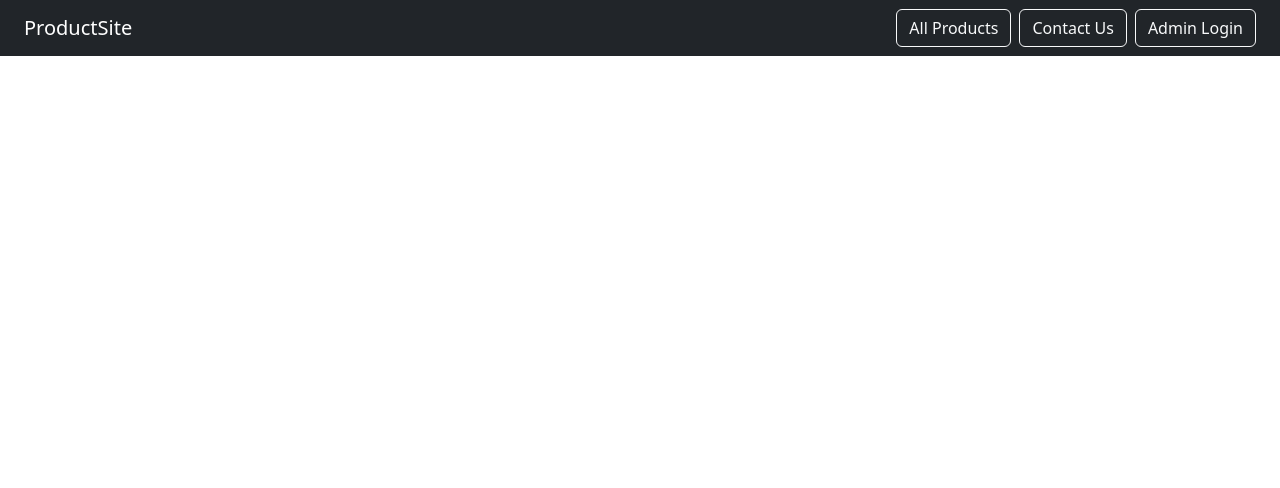
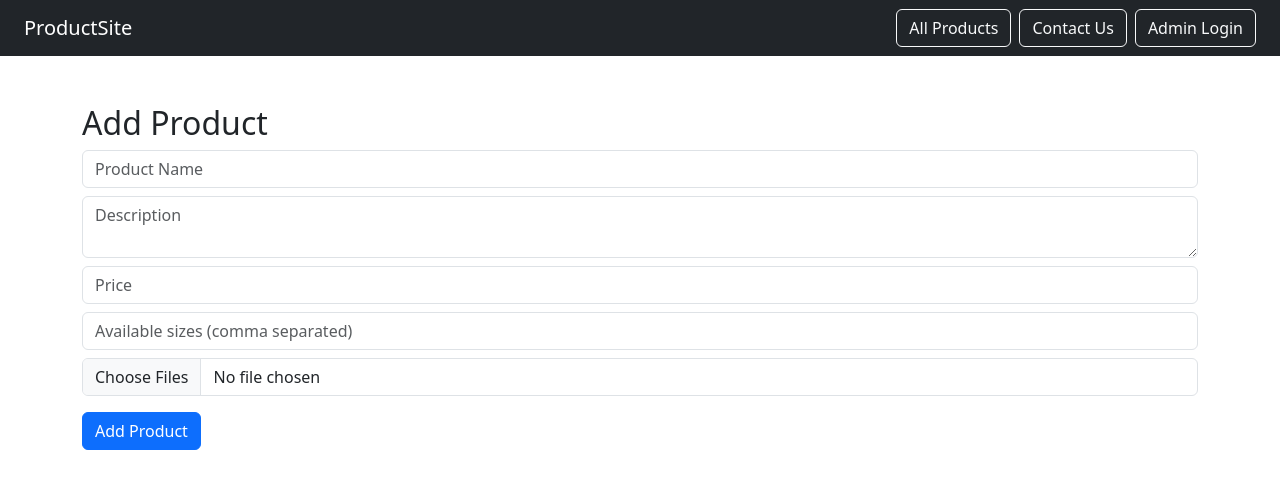
Before and after one commit to Zwe314/product-site-frontend, a React (Create React App) app: page /add in a window 1280 px wide. Before the commit this address led to /login. Shown: the top 488 px of the page. Built offline with nearby package versions, Linux system fonts and the light colour scheme.

Commit message:
Fix: Final cleanup and deploy-ready

```diff
--- a/src/pages/AddProduct.js
+++ b/src/pages/AddProduct.js
@@ -1,68 +1,84 @@
 import React, { useState, useEffect } from 'react';
 import axios from 'axios';
 import { useNavigate } from 'react-router-dom';
-import { isAdmin } from '../utils/auth'; // ✅ make sure to import this
 
 function AddProduct() {
   const navigate = useNavigate();
+
   const [form, setForm] = useState({
     name: '',
     description: '',
     price: '',
-    image: null
+    sizes: '',
+    images: [],
   });
 
-  // ✅ Redirect if not admin
-  useEffect(() => {
-    if (!isAdmin()) {
-      alert('❌ You must be an admin to access this page.');
-      navigate('/login');
-    }
-  }, []);
+  const [preview, setPreview] = useState([]);
+  const [loading, setLoading] = useState(false);
 
   const handleChange = (e) => {
     const { name, value } = e.target;
-    setForm(prev => ({ ...prev, [name]: value }));
+    setForm((prev) => ({ ...prev, [name]: value }));
   };
 
-  const handleImageChange = (e) => {
-    setForm(prev => ({ ...prev, image: e.target.files[0] }));
+  const handleImagesChange = (e) => {
+    const files = Array.from(e.target.files);
+    setForm((prev) => ({ ...prev, images: files }));
+    setPreview(files.map(file => URL.createObjectURL(file)));
   };
 
   const handleSubmit = async (e) => {
     e.preventDefault();
+    setLoading(true);
+
     try {
-      const imageData = new FormData();
-      imageData.append('image', form.image);
+      const uploadedUrls = [];
 
-      const uploadRes = await axios.post('https://product-site-backend.onrender.com/api/products/upload-image', imageData);
-      const imageUrl = uploadRes.data.imageUrl;
+      for (const img of form.images) {
+        const imageData = new FormData();
+        imageData.append('image', img);
+        const res = await axios.post('https://product-site-backend.onrender.com/api/products/upload-image', imageData);
+        uploadedUrls.push(res.data.imageUrl);
+      }
 
       const productData = {
         name: form.name,
         description: form.description,
         price: form.price,
-        imageUrl
+        sizes: form.sizes.split(',').map(s => s.trim()),
+        imageUrls: uploadedUrls
       };
 
       await axios.post('https://product-site-backend.onrender.com/api/products', productData);
       alert('✅ Product added!');
-      setForm({ name: '', description: '', price: '', image: null });
+      navigate('/');
     } catch (err) {
       console.error(err);
       alert('❌ Something went wrong!');
+    } finally {
+      setLoading(false);
     }
   };
 
   return (
     <div className="container mt-5">
-      <h2 className="mb-4">Add Product</h2>
-      <form onSubmit={handleSubmit} className="space-y-4">
-        <input name="name" placeholder="Product Name" value={form.name} onChange={handleChange} className="form-control mb-3" />
-        <input name="description" placeholder="Description" value={form.description} onChange={handleChange} className="form-control mb-3" />
-        <input name="price" placeholder="Price" value={form.price} onChange={handleChange} className="form-control mb-3" />
-        <input type="file" onChange={handleImageChange} className="form-control mb-3" />
-        <button type="submit" className="btn btn-primary">Add Product</button>
+      <h2>Add Product</h2>
+      <form onSubmit={handleSubmit}>
+        <input name="name" value={form.name} onChange={handleChange} placeholder="Product Name" className="form-control mb-2" />
+        <textarea name="description" value={form.description} onChange={handleChange} placeholder="Description" className="form-control mb-2" />
+        <input name="price" value={form.price} onChange={handleChange} placeholder="Price" className="form-control mb-2" />
+        <input name="sizes" value={form.sizes} onChange={handleChange} placeholder="Available sizes (comma separated)" className="form-control mb-2" />
+        <input type="file" multiple accept="image/*" onChange={handleImagesChange} className="form-control mb-3" />
+        {preview.length > 0 && (
+          <div className="mb-3">
+            {preview.map((img, idx) => (
+              <img key={idx} src={img} alt="preview" width="100" className="me-2 mb-2" />
+            ))}
+          </div>
+        )}
+        <button className="btn btn-primary" type="submit" disabled={loading}>
+          {loading ? 'Adding...' : 'Add Product'}
+        </button>
       </form>
     </div>
   );
--- /dev/null
+++ b/src/pages/AdminLogin.js
@@ -0,0 +1,35 @@
+import React, { useState } from 'react';
+import { useNavigate } from 'react-router-dom';
+
+function AdminLogin() {
+  const [password, setPassword] = useState('');
+  const navigate = useNavigate();
+
+  const handleSubmit = (e) => {
+    e.preventDefault();
+    if (password === import.meta.env.VITE_ADMIN_PASSWORD) {
+      localStorage.setItem('isAdmin', 'true');
+      navigate('/');
+    } else {
+      alert('Incorrect password');
+    }
+  };
+
+  return (
+    <div className="container mt-5" style={{ maxWidth: '400px' }}>
+      <h3 className="mb-4">Admin Log-in</h3>
+      <form onSubmit={handleSubmit}>
+        <input
+          type="password"
+          placeholder="Enter admin password"
+          className="form-control mb-3"
+          value={password}
+          onChange={(e) => setPassword(e.target.value)}
+        />
+        <button type="submit" className="btn btn-dark w-100">Login</button>
+      </form>
+    </div>
+  );
+}
+
+export default AdminLogin;
--- a/src/pages/EditProduct.js
+++ b/src/pages/EditProduct.js
@@ -1,44 +1,29 @@
 import React, { useEffect, useState } from 'react';
-import { useParams, useNavigate } from 'react-router-dom';
 import axios from 'axios';
-import { isAdmin } from '../utils/auth';
+import { useNavigate, useParams } from 'react-router-dom';
 
 function EditProduct() {
   const { id } = useParams();
   const navigate = useNavigate();
-
   const [form, setForm] = useState({
     name: '',
     description: '',
     price: '',
-    imageUrl: ''
+    sizes: '',
+    images: [],
   });
+  const [existingImages, setExistingImages] = useState([]);
+  const [preview, setPreview] = useState([]);
+  const [loading, setLoading] = useState(false);
 
-  const [newImage, setNewImage] = useState(null);
-  const [previewImage, setPreviewImage] = useState(null);
-  const [loading, setLoading] = useState(true);
-  const [submitting, setSubmitting] = useState(false);
-
-  // 🔐 Block if not admin
-  useEffect(() => {
-    if (!isAdmin()) {
-      alert('❌ You must be an admin to access this page.');
-      navigate('/login');
-    }
-  }, []);
-
-  // 📦 Load existing product
   useEffect(() => {
     axios.get(`https://product-site-backend.onrender.com/api/products/${id}`)
       .then((res) => {
-        const { name, description, price, imageUrl } = res.data;
-        setForm({ name, description, price, imageUrl });
-        setLoading(false);
+        const { name, description, price, sizes, imageUrls } = res.data;
+        setForm({ name, description, price, sizes: sizes.join(', '), images: [] });
+        setExistingImages(imageUrls);
       })
-      .catch((err) => {
-        console.error('Failed to fetch product:', err);
-        setLoading(false);
-      });
+      .catch((err) => console.error(err));
   }, [id]);
 
   const handleChange = (e) => {
@@ -46,101 +31,63 @@ function EditProduct() {
     setForm((prev) => ({ ...prev, [name]: value }));
   };
 
-  const handleImageChange = (e) => {
-    const file = e.target.files[0];
-    setNewImage(file);
-    setPreviewImage(URL.createObjectURL(file)); // ✅ Set preview
+  const handleImagesChange = (e) => {
+    const files = Array.from(e.target.files);
+    setForm((prev) => ({ ...prev, images: files }));
+    setPreview(files.map(file => URL.createObjectURL(file)));
   };
 
   const handleSubmit = async (e) => {
     e.preventDefault();
-
-    const confirm = window.confirm('Are you sure you want to update this product?');
+    const confirm = window.confirm("Are you sure you want to update this product?");
     if (!confirm) return;
 
-    setSubmitting(true);
+    setLoading(true);
+    try {
+      const uploadedUrls = [...existingImages];
 
-    try {
-      let imageUrl = form.imageUrl;
-
-      if (newImage) {
+      for (const img of form.images) {
         const imageData = new FormData();
-        imageData.append('image', newImage);
-        const uploadRes = await axios.post(
-          'https://product-site-backend.onrender.com/api/products/upload-image',
-          imageData
-        );
-        imageUrl = uploadRes.data.imageUrl;
+        imageData.append('image', img);
+        const res = await axios.post('https://product-site-backend.onrender.com/api/products/upload-image', imageData);
+        uploadedUrls.push(res.data.imageUrl);
       }
 
-      const updatedData = {
-        ...form,
-        imageUrl
+      const updatedProduct = {
+        name: form.name,
+        description: form.description,
+        price: form.price,
+        sizes: form.sizes.split(',').map(s => s.trim()),
+        imageUrls: uploadedUrls
       };
 
-      await axios.put(`https://product-site-backend.onrender.com/api/products/${id}`, updatedData);
-      alert('✅ Product successfully updated!');
+      await axios.put(`https://product-site-backend.onrender.com/api/products/${id}`, updatedProduct);
+      alert('✅ Product updated!');
       navigate('/');
     } catch (err) {
       console.error(err);
-      alert('❌ Failed to update product');
+      alert('❌ Update failed.');
+    } finally {
+      setLoading(false);
     }
-
-    setSubmitting(false);
   };
-
-  if (loading) {
-    return (
-      <div className="container mt-5 text-center">
-        <div className="spinner-border text-primary" role="status" />
-        <p className="mt-3">Loading product details...</p>
-      </div>
-    );
-  }
 
   return (
     <div className="container mt-5">
       <h2>Edit Product</h2>
-      <form onSubmit={handleSubmit} className="mt-4">
+      <form onSubmit={handleSubmit}>
+        <input name="name" value={form.name} onChange={handleChange} placeholder="Product Name" className="form-control mb-2" />
+        <textarea name="description" value={form.description} onChange={handleChange} placeholder="Description" className="form-control mb-2" />
+        <input name="price" value={form.price} onChange={handleChange} placeholder="Price" className="form-control mb-2" />
+        <input name="sizes" value={form.sizes} onChange={handleChange} placeholder="Available sizes (comma separated)" className="form-control mb-2" />
+        <input type="file" multiple accept="image/*" onChange={handleImagesChange} className="form-control mb-3" />
         <div className="mb-3">
-          <label className="form-label">Product Name</label>
-          <input type="text" className="form-control" name="name" value={form.name} onChange={handleChange} required />
+          {preview.map((img, idx) => (
+            <img key={idx} src={img} alt="preview" width="100" className="me-2 mb-2" />
+          ))}
         </div>
-        <div className="mb-3">
-          <label className="form-label">Description</label>
-          <textarea className="form-control" name="description" value={form.description} onChange={handleChange} />
-        </div>
-        <div className="mb-3">
-          <label className="form-label">Price</label>
-          <input type="number" className="form-control" name="price" value={form.price} onChange={handleChange} required />
-        </div>
-
-        <div className="mb-3">
-          <label className="form-label">Current Image</label><br />
-          <img src={form.imageUrl} alt="Current" style={{ maxHeight: '200px' }} />
-        </div>
-
-        <div className="mb-3">
-          <label className="form-label">Upload New Image (optional)</label>
-          <input type="file" className="form-control" onChange={handleImageChange} />
-        </div>
-
-        {previewImage && (
-          <div className="mb-3">
-            <label className="form-label">Preview New Image</label><br />
-            <img src={previewImage} alt="Preview" style={{ maxHeight: '200px' }} />
-          </div>
-        )}
-
-        <button type="submit" className="btn btn-primary" disabled={submitting}>
-          {submitting ? (
-            <>
-              <span className="spinner-border spinner-border-sm me-2" role="status" />
-              Updating...
-            </>
-          ) : (
-            'Update Product'
-          )}
+        <button className="btn btn-warning" type="submit" disabled={loading}>
+          {loading ? 'Updating...' : 'Update Product'}
         </button>
       </form>
     </div>
--- a/src/pages/ProductDetail.js
+++ b/src/pages/ProductDetail.js
@@ -5,104 +5,46 @@ import axios from 'axios';
 function ProductDetail() {
   const { id } = useParams();
   const [product, setProduct] = useState(null);
-  const [selectedSize, setSelectedSize] = useState('');
-  const [email, setEmail] = useState('');
-  const [orderMessage, setOrderMessage] = useState('');
 
   useEffect(() => {
-    axios
-      .get(`https://product-site-backend.onrender.com/api/products/${id}`)
+    axios.get(`https://product-site-backend.onrender.com/api/products/${id}`)
       .then((res) => setProduct(res.data))
-      .catch((err) => console.error('Error fetching product:', err));
+      .catch((err) => console.error(err));
   }, [id]);
-
-  const handleOrder = async () => {
-    if (!selectedSize || !email) {
-      alert('Please select a size and enter your email.');
-      return;
-    }
-
-    try {
-      const res = await axios.post(`https://product-site-backend.onrender.com/api/products/${id}/order`, {
-        size,
-        email,
-      });
-      setOrderMessage(res.data.message);
-    } catch (err) {
-      console.error(err);
-      alert('Failed to place order.');
-    }
-  };
 
   if (!product) return <div className="container mt-5">Loading...</div>;
 
   return (
     <div className="container mt-5">
-      <h2 className="mb-3">{product.name}</h2>
-
-      {/* Image Gallery */}
-      <div className="row">
-        {(product.imageUrls && product.imageUrls.length > 0
-          ? product.imageUrls
-          : [product.imageUrl]
-        ).map((img, idx) => (
-          <div className="col-md-4 mb-3" key={idx}>
-            <img
-              src={img}
-              alt={`Product ${idx + 1}`}
-              className="img-fluid rounded"
-              style={{ height: '250px', objectFit: 'cover' }}
-            />
-          </div>
+      <h2>{product.name}</h2>
+      <div className="d-flex flex-wrap gap-3 mb-3">
+        {product.imageUrls.map((url, idx) => (
+          <img key={idx} src={url} alt="Product" style={{ maxWidth: '200px' }} />
         ))}
       </div>
+      <p>{product.description}</p>
+      <h5 className="text-primary">${product.price}</h5>
 
-      <p>{product.description}</p>
-      <h4 className="text-primary">${product.price}</h4>
-
-      {/* Size selection */}
-      <div className="mb-3">
-        <label className="form-label fw-bold">Available Sizes:</label>
-        <div>
-          {product.sizes && product.sizes.length > 0 ? (
-            product.sizes.map((size) => (
-              <button
-                key={size}
-                className={`btn btn-outline-dark me-2 ${selectedSize === size ? 'active' : ''}`}
-                onClick={() => setSelectedSize(size)}
-              >
-                {size}
-              </button>
-            ))
-          ) : (
-            <p>No sizes listed.</p>
-          )}
-        </div>
+      <div className="mt-3">
+        <h6>Available Sizes:</h6>
+        <ul>
+          {product.sizes.map((size, idx) => (
+            <li key={idx}>{size}</li>
+          ))}
+        </ul>
       </div>
 
-      {/* Email input */}
-      <div className="mb-3">
-        <label className="form-label fw-bold">Your Email:</label>
-        <input
-          type="email"
-          className="form-control"
-          placeholder="Enter your email"
-          value={email}
-          onChange={(e) => setEmail(e.target.value)}
-        />
+      <div className="mt-3">
+        <h6>Order Confirmation</h6>
+        <form onSubmit={(e) => {
+          e.preventDefault();
+          alert('✅ Order confirmed!');
+        }}>
+          <input placeholder="Your name" className="form-control mb-2" required />
+          <input placeholder="Your email" type="email" className="form-control mb-2" required />
+          <button className="btn btn-success" type="submit">Confirm Order</button>
+        </form>
       </div>
-
-      {/* Order button */}
-      <button className="btn btn-success" onClick={handleOrder}>
-        Order Now
-      </button>
-
-      {/* Confirmation */}
-      {orderMessage && (
-        <div className="alert alert-success mt-3">
-          {orderMessage}
-        </div>
-      )}
     </div>
   );
 }
```
Also changed, not shown: src/pages/Login.js (deleted, +0 -39 lines), 1 other file (tests, documents, lock files or other folders).
